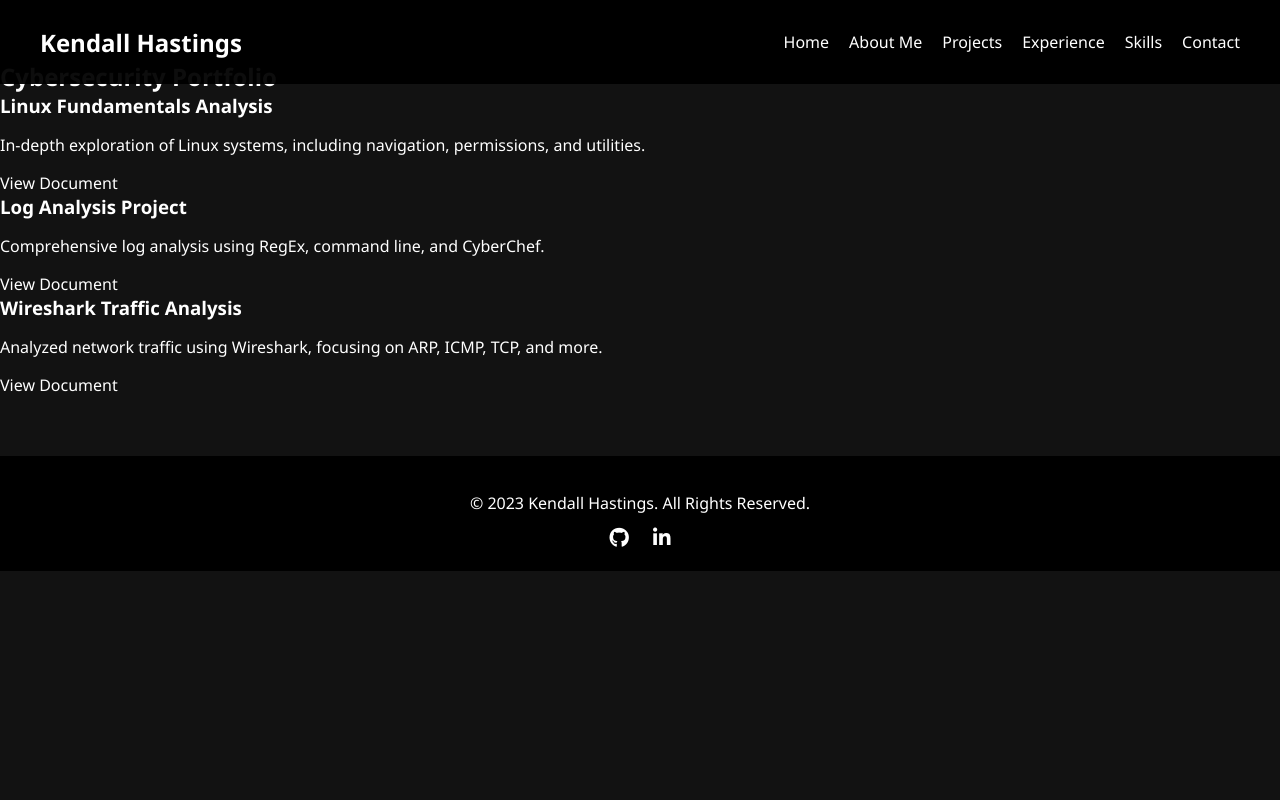
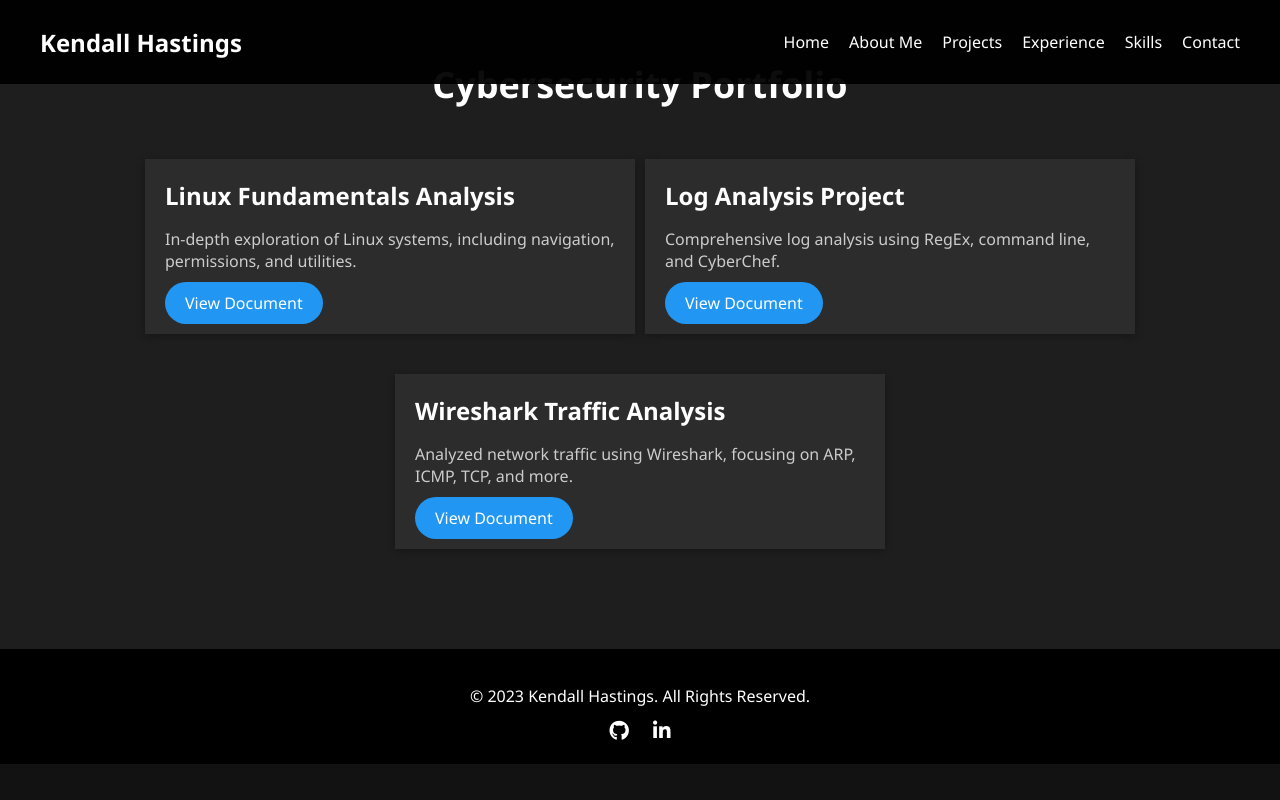
Before and after one commit to Raddrooster/Raddrooster.github.io, a plain HTML site: page portfolio.html in a window 1280 px wide. Drawn offline with Linux system fonts and the light colour scheme.

Commit message:
Update styles.css

```diff
--- a/styles.css
+++ b/styles.css
@@ -370,6 +370,61 @@ footer .socials a {
 footer .socials a:hover {
     color: #2196F3; /* Blue */
 }
+/* Portfolio Section */
+#portfolio {
+    background: #1E1E1E;
+    padding: 60px 0;
+}
+
+#portfolio h2 {
+    text-align: center;
+    font-size: 36px;
+    color: #fff;
+    margin-bottom: 50px;
+}
+
+.portfolio-wrapper {
+    max-width: 1000px;
+    margin: auto;
+    display: flex;
+    flex-wrap: wrap;
+    justify-content: space-around;
+    padding: 0 5%;
+}
+
+.portfolio-item {
+    width: 45%;
+    background: #2C2C2C;
+    margin-bottom: 40px;
+    padding: 20px;
+    box-shadow: 0 2px 8px rgba(0,0,0,0.3);
+}
+
+.portfolio-item h3 {
+    font-size: 24px;
+    color: #fff;
+    margin-bottom: 15px;
+}
+
+.portfolio-item p {
+    font-size: 16px;
+    color: #ccc;
+    margin-bottom: 20px;
+}
+
+.portfolio-item .btn {
+    padding: 10px 20px;
+    background: #2196F3;
+    color: #fff;
+    border: none;
+    border-radius: 50px;
+    cursor: pointer;
+}
+
+.portfolio-item .btn:hover {
+    background: #1976D2;
+}
+
 
 /* Responsive Styles */
 @media (max-width: 768px) {
```
